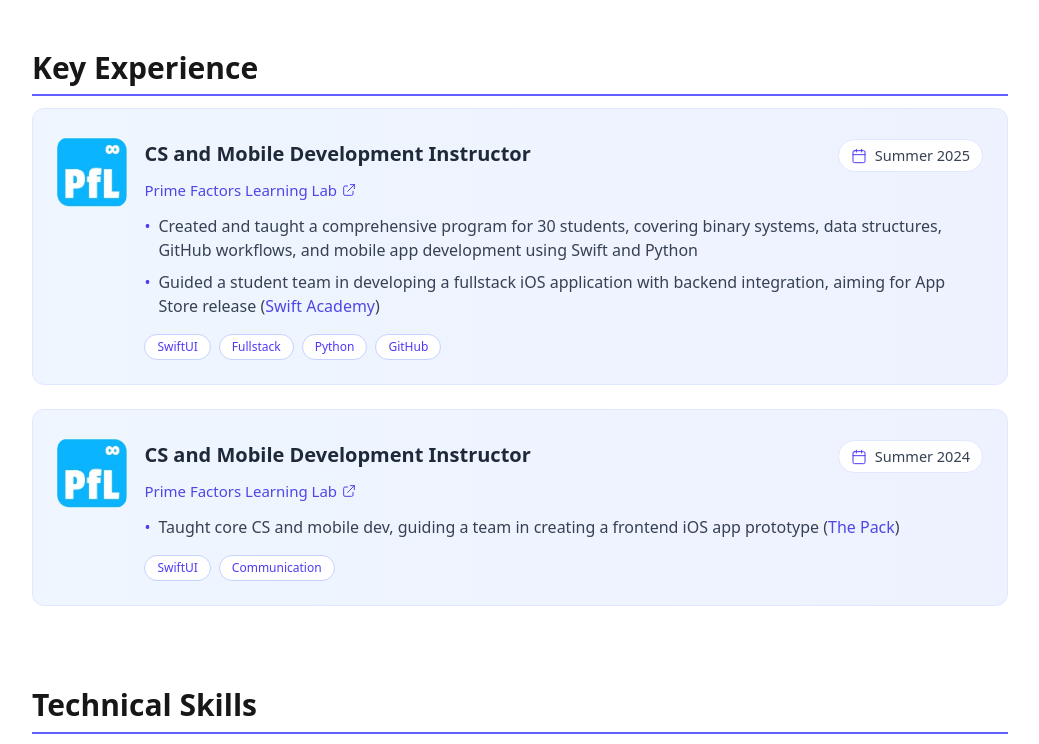
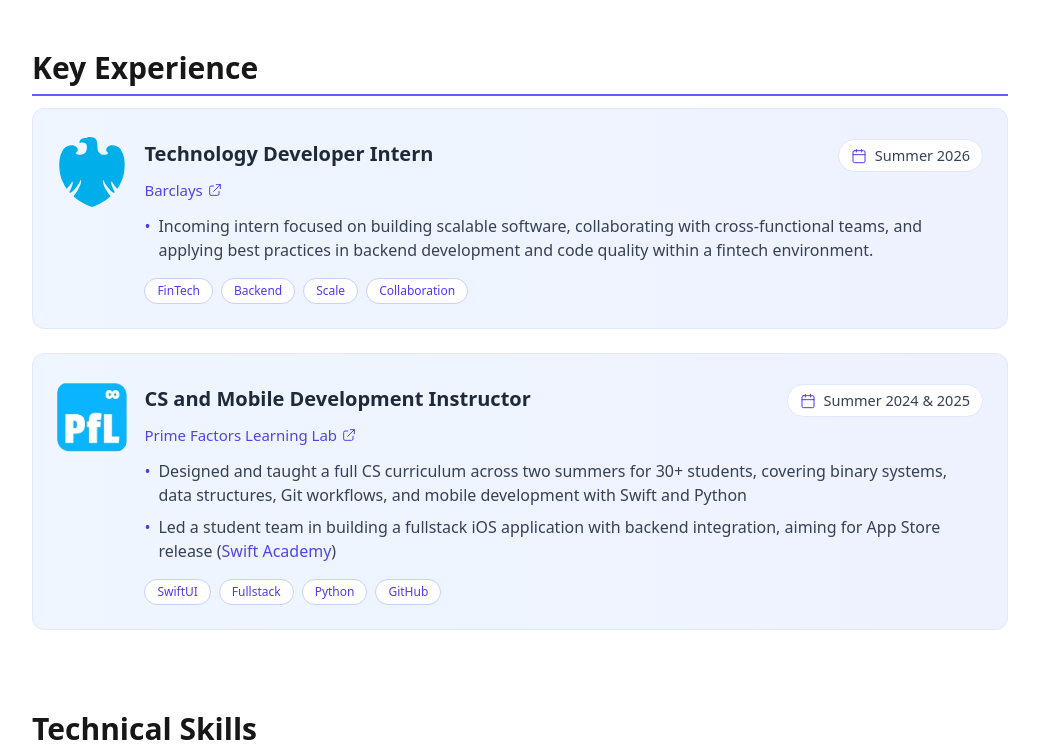
Before and after one commit to estulpz202/personal-website, a Next.js app: page /about in a window 1280 px wide. Shown: the part 640-1384 px from the top of the page, without its empty margins (120-1159 px from the left). Built offline with nearby package versions, Linux system fonts and the light colour scheme.

Commit message:
Update ExperienceData with new internship role at Barclays.

```diff
--- a/src/components/about/ExperienceData.ts
+++ b/src/components/about/ExperienceData.ts
@@ -5,28 +5,40 @@ import { Experience } from './ExperienceCard';
  */
 export const experiences: Experience[] = [
   {
-    title: 'CS and Mobile Development Instructor',
-    shortTitle: 'CS & Mobile Dev Instructor',
-    company: 'Prime Factors Learning Lab',
-    companyUrl: 'https://primefactors.org/',
-    timePeriod: 'Summer 2025',
-    logoSrc: '/images/logos/pfl_logo.jpg',
+    title: 'Technology Developer Intern',
+    shortTitle: 'Tech Developer Intern',
+    company: 'Barclays',
+    companyUrl: 'https://search.jobs.barclays/internships-technology',
+    timePeriod: 'Summer 2026',
+    logoSrc: '/images/logos/bcs_logo.svg',
     highlights: [
-      'Created and taught a comprehensive program for 30 students, covering binary systems, data structures, GitHub workflows, and mobile app development using Swift and Python',
-      'Guided a student team in developing a fullstack iOS application with backend integration, aiming for App Store release (<a href="/projects/swift-academy" class="link">Swift Academy</a>)',
+      'Incoming intern focused on building scalable software, collaborating with cross-functional teams, and applying best practices in backend development and code quality within a fintech environment.',
     ],
-    skills: ['SwiftUI', 'Fullstack', 'Python', 'GitHub'],
+    skills: ['FinTech', 'Backend', 'Scale', 'Collaboration'],
   },
   {
     title: 'CS and Mobile Development Instructor',
     shortTitle: 'CS & Mobile Dev Instructor',
     company: 'Prime Factors Learning Lab',
     companyUrl: 'https://primefactors.org/',
-    timePeriod: 'Summer 2024',
+    timePeriod: 'Summer 2024 & 2025',
     logoSrc: '/images/logos/pfl_logo.jpg',
     highlights: [
-      'Taught core CS and mobile dev, guiding a team in creating a frontend iOS app prototype (<a href="/projects/the-pack" class="link">The Pack</a>)',
+      'Designed and taught a full CS curriculum across two summers for 30+ students, covering binary systems, data structures, Git workflows, and mobile development with Swift and Python',
+      'Led a student team in building a fullstack iOS application with backend integration, aiming for App Store release (<a href="/projects/swift-academy" class="link">Swift Academy</a>)',
     ],
-    skills: ['SwiftUI', 'Communication'],
+    skills: ['SwiftUI', 'Fullstack', 'Python', 'GitHub'],
   },
+  // {
+  //   title: 'CS and Mobile Development Instructor',
+  //   shortTitle: 'CS & Mobile Dev Instructor',
+  //   company: 'Prime Factors Learning Lab',
+  //   companyUrl: 'https://primefactors.org/',
+  //   timePeriod: 'Summer 2024',
+  //   logoSrc: '/images/logos/pfl_logo.jpg',
+  //   highlights: [
+  //     'Taught core CS and mobile dev, guiding a team in creating a frontend iOS app prototype (<a href="/projects/the-pack" class="link">The Pack</a>)',
+  //   ],
+  //   skills: ['SwiftUI', 'Communication'],
+  // },
 ];
```
Also changed, not shown: public/images/logos/bcs_logo.svg (added).
